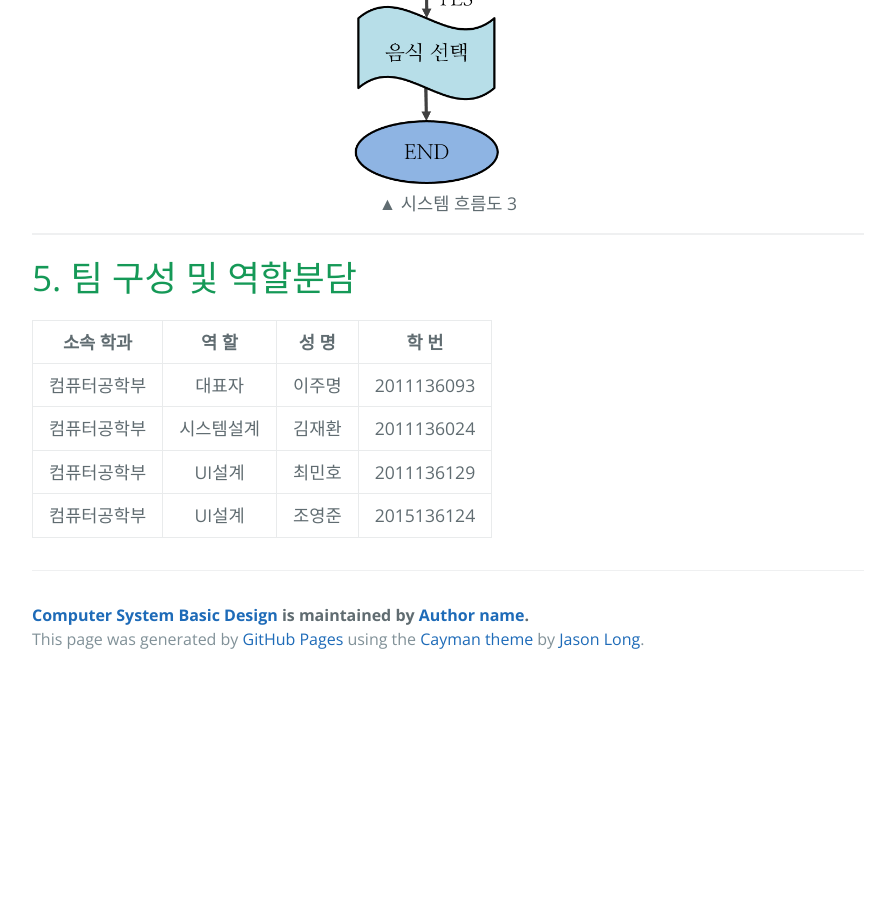
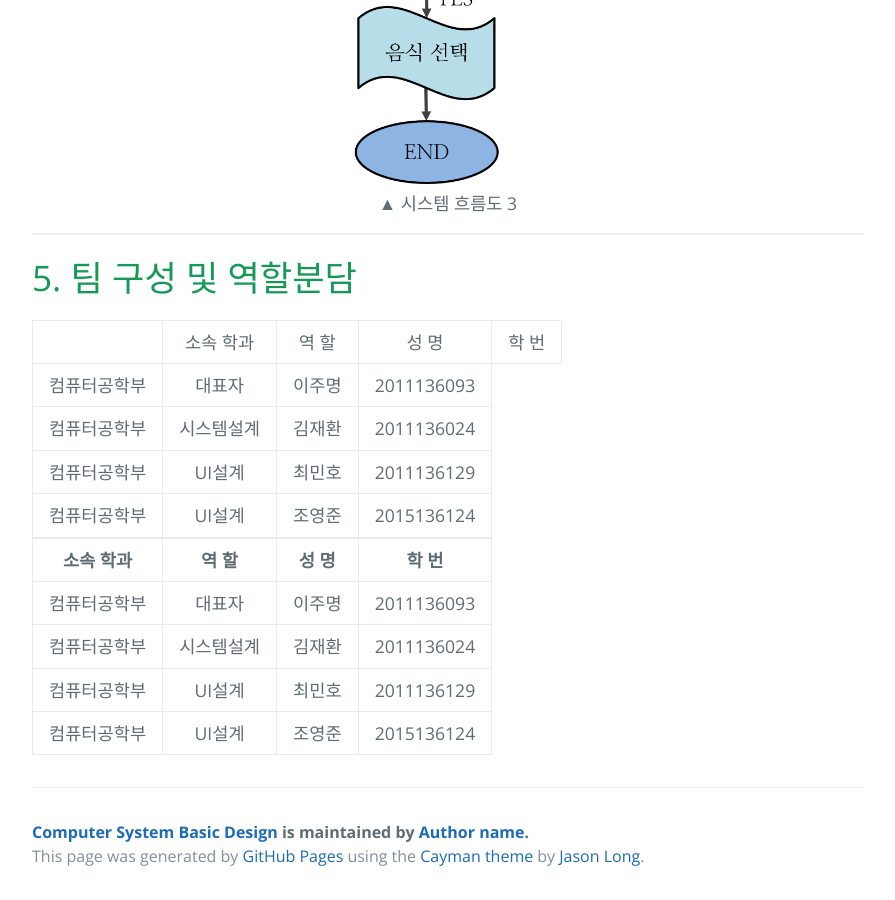
Before and after one commit to LeeJuMyeong/leejumyeong.github.com, a Jekyll site: the page built from _posts/2016-06-09-please-content.markdown, in a window 1280 px wide and 900 px high, scrolled down 8582 px. Shown: the whole window, without its empty margins (192-1087 px from the left). Built offline with Jekyll 4.4.1, drawn with Linux system fonts in a browser that asks for light colours; before the commit the page ends 9265 px from its top, so only the background shows below that.

Commit message:
Update 2016-06-09-please-content.markdown

```diff
--- a/_posts/2016-06-09-please-content.markdown
+++ b/_posts/2016-06-09-please-content.markdown
@@ -10,10 +10,10 @@
 
 # <center> NFC를 이용한 스마트 식당</center>
 
-<table style="margin:auto;">
-<tr><td>팀원</td><td>이주명, 김재환, 최민호, 조영준</td></tr>
-<tr><td>지도교수</td><td>권오영 교수님</td></tr>
-<tr><td>제출일</td><td>2016년 6월 6일</td></tr>
+<table style="align:center; margin:auto;">
+<tr><td style="text-align:center;">팀원</td><td style="text-align:right;">이주명, 김재환, 최민호, 조영준</td></tr>
+<tr><td style="text-align:center;">지도교수</td><td style="text-align:right;">권오영 교수님</td></tr>
+<tr><td style="text-align:center;">제출일</td><td style="text-align:right;">2016년 6월 6일</td></tr>
 </table>
 
 <center><img src="https://github.com/LeeJuMyeong/leejumyeong.github.com/blob/master/img/koreatechlogo.png?raw=true"></center>
@@ -147,6 +147,14 @@
 <div id='section5'/>
 # 5. 팀 구성 및 역할분담
 
+<table style="align:center; margin:auto; text-align:center;">
+<th><td>소속 학과</td><td>역 할</td><td>성 명</td><td>학 번</td></th>
+<tr><td>컴퓨터공학부</td><td>대표자</td><td>이주명</td><td>2011136093</td></tr>
+<tr><td>컴퓨터공학부</td><td>시스템설계</td><td>김재환</td><td>2011136024</td></tr>
+<tr><td>컴퓨터공학부</td><td>UI설계</td><td>최민호</td><td>2011136129</td></tr>
+<tr><td>컴퓨터공학부</td><td>UI설계</td><td>조영준</td><td>2015136124</td></tr>
+</table>
+
 |  소속 학과   | 역 할  | 성 명  |   학 번    |
 | :----------: | :----: | :----: | :--------: |
 | 컴퓨터공학부 | 대표자 | 이주명 | 2011136093 |
```
